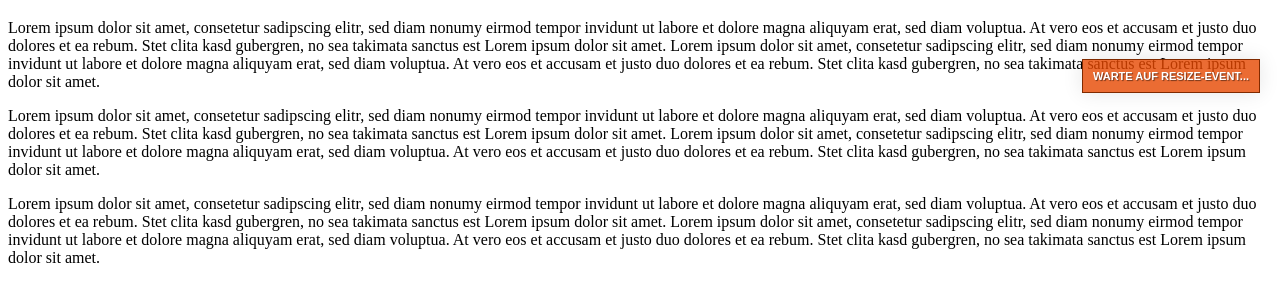
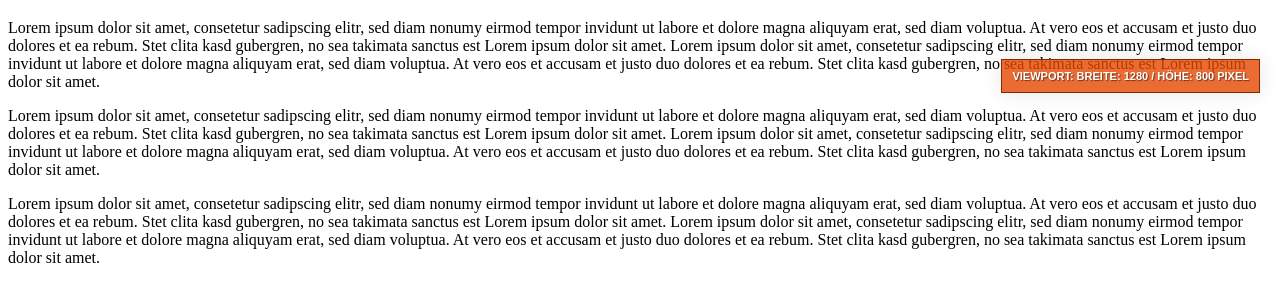
Before and after one commit to Gruenfisch/ViewportBreitenAnzeiger, a plain HTML site: page index.html in a window 1280 px wide. Shown: the part 61-362 px from the top of the page. Drawn offline with nearby package versions, Linux system fonts and the light colour scheme.

Commit message:
Code vereinfachen

```diff
--- a/index.html
+++ b/index.html
@@ -42,21 +42,22 @@
     ////////////////////////////////////////////////////////////////////////////
     // Aktuelle Viewport-Breite und -Höhe anzeigen
     ////////////////////////////////////////////////////////////////////////////
-    $( "body" ).prepend // neues Element als erstes im Body-Tag einfuegen
+
+    // neues Element als Anzeige-Container als erstes Element im Body-Tag einfuegen...
+    $( "body" ).prepend
      (
-      $('<div/>', // DIV-Element mit Attributen und Eventhandler erzeugen
+      $('<div/>', // Attribute erzeugen...
        {
         'id': 'js-viewport-breitenanzeiger',
         'text': 'Warte auf Resize-Event...'
        })
      );
 
-    // Event-Handler (beim Ändern der Fenstergroesse
-    // Viewport-Daten in DIV-Element-Textknoten schreiben)
-    $( window ).resize(function()
+    // Event-Handler (beim Ändern der Fenstergroesse Viewport-Daten in DIV-Element-Textknoten schreiben)
+    $(window).bind('resize', function ()
      {
       $('#js-viewport-breitenanzeiger').text('Viewport: ' + 'Breite: ' + $(window).width() + ' / Höhe: ' + $(window).height() + ' Pixel')
-     });
+     }).trigger('resize');
 
    });
 
```
